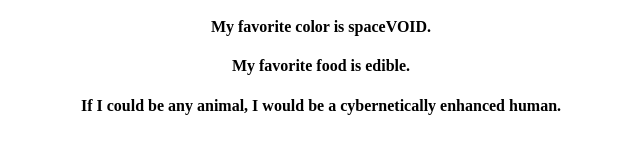
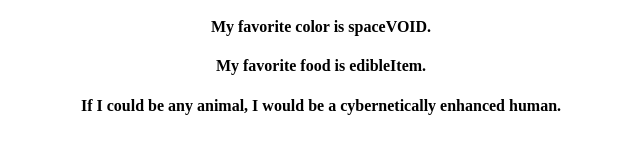
Before and after one commit to LeDiableCorvus/Profile, a plain HTML site: page index.html in a window 1280 px wide. Shown: the part 246-400 px from the top of the page, 319-959 px from the left. Drawn offline with Linux system fonts and the light colour scheme.

Commit message:
update tags

```diff
--- a/index.html
+++ b/index.html
@@ -14,7 +14,7 @@
 				<h3>About Me:</h3>
 					<h4>My homeplanet is Earth, Milky Way, Lanekea.</h4>
 					<h4>My favorite color is spaceVOID.</h4>
-					<h4>My favorite food is edible.</h4>
+					<h4>My favorite food is edibleItem.</h4>
 					<h4>If I could be any animal, I would be a cybernetically enhanced human.</h4>
 			</div>
 		  </body>
```
